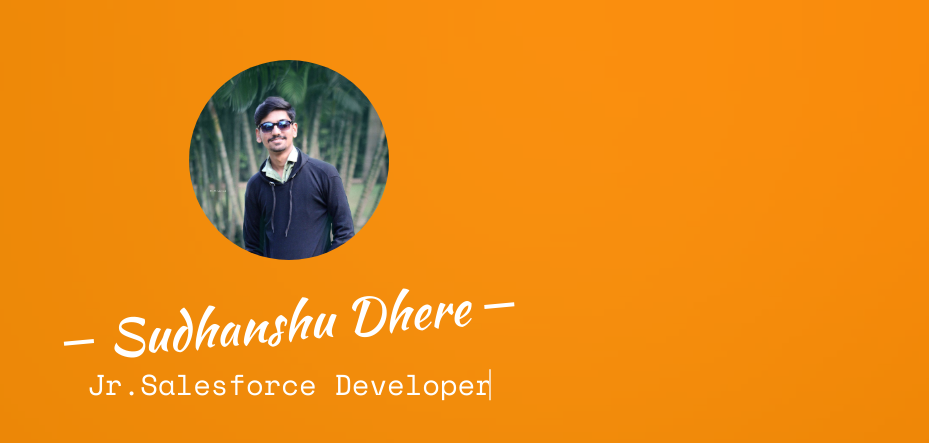
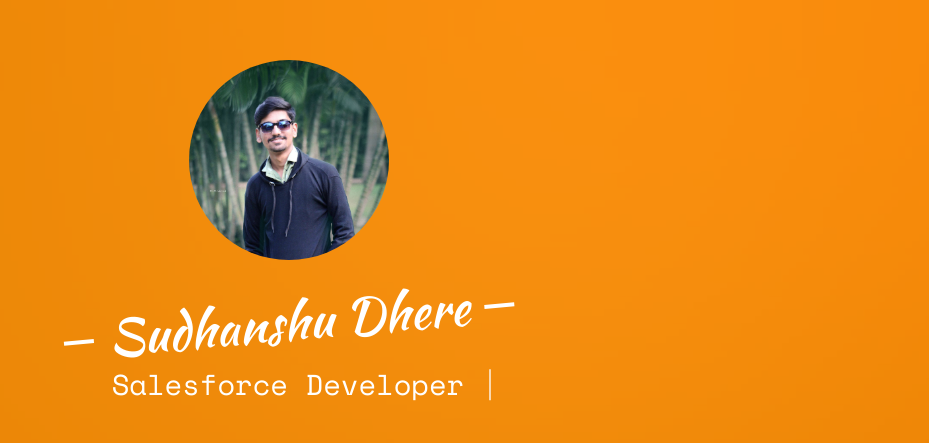
Before and after one commit to SudhanshuDhere64/SudhanshuDhere64.github.io, a plain HTML site: page index.html in a window 1280 px wide. Shown: the part 114-557 px from the top of the page, without its empty margins (351-1280 px from the left). Drawn offline with nearby package versions, Linux system fonts and the light colour scheme; some packages are replaced by stand-ins of ours; no server answers; files whose address does not match are found by name.

Commit message:
Update index.html

```diff
--- a/index.html
+++ b/index.html
@@ -86,7 +86,7 @@
 							<div class="display-tc js-fullheight animate-box" data-animate-effect="fadeIn">
 								<div class="profile-thumb" style="background: url(images/user-3.jpg);"></div>
 								<h1><span>Sudhanshu Dhere </span></h1>
-									<h3><p class="line-1 anim-typewriter">Jr.Salesforce Developer</p></h3>
+									<h3><p class="line-1 anim-typewriter">Salesforce Developer</p></h3>
 								<!--<h3><span>Jr. Salesforce Developer </span></h3>-->
 								<p>
 								<ul class="fh5co-social-icons">
```
